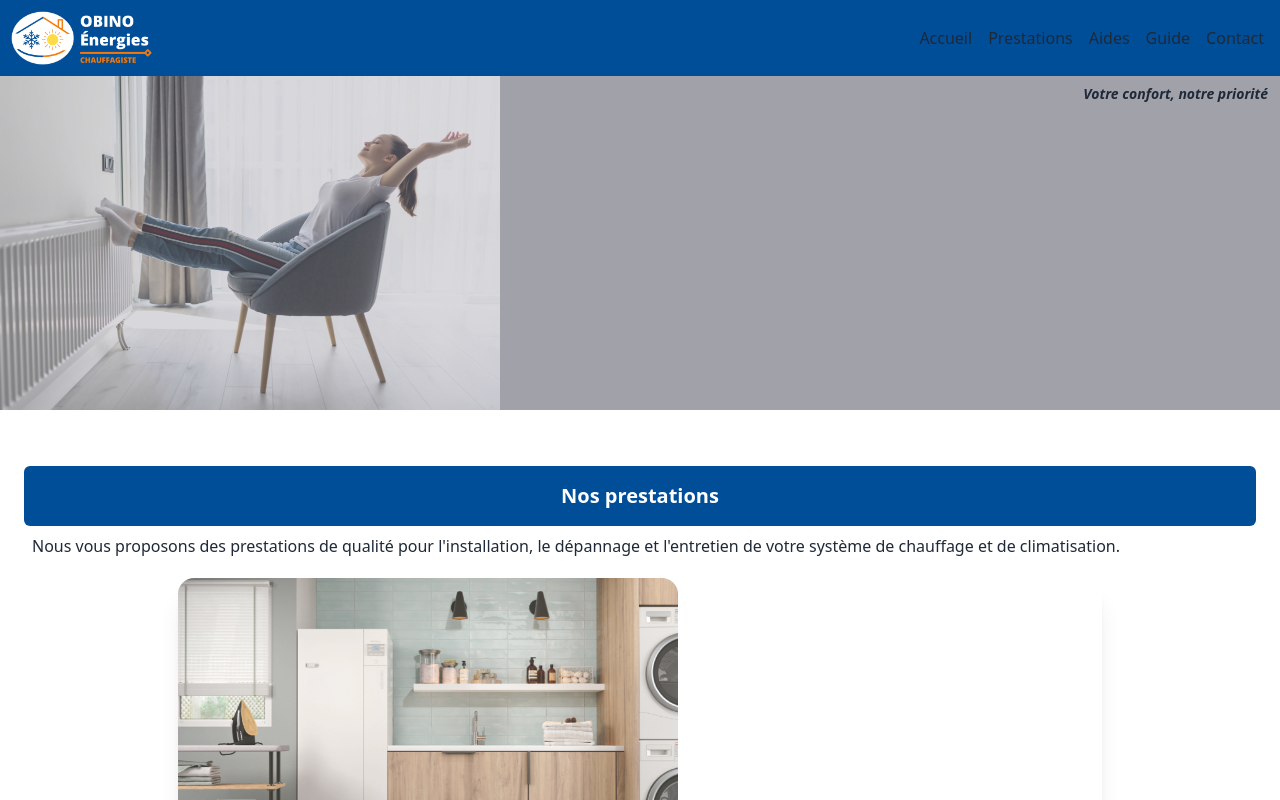
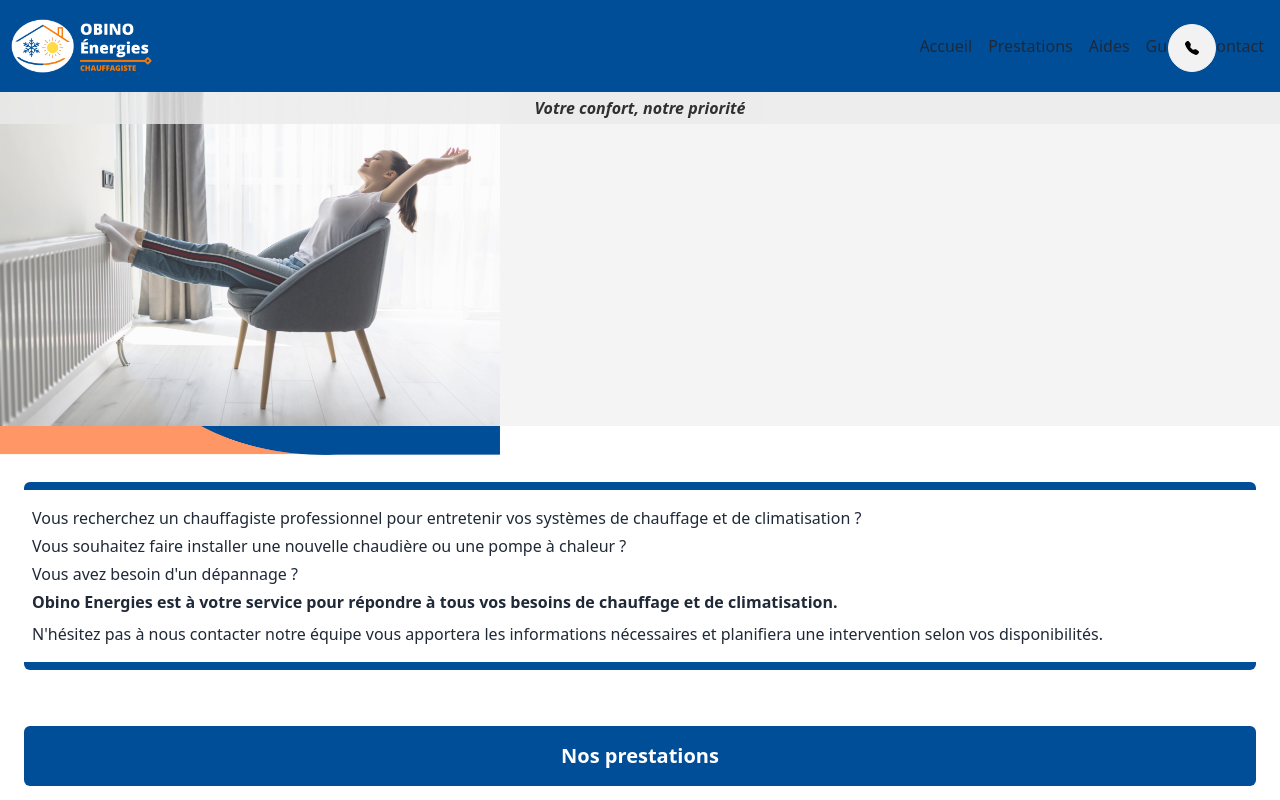
Before and after one commit to Jeremy-Nourri/Obinoenergies, a Next.js app: page / in a window 1280 px wide. Shown: the top 800 px of the page. Built offline with nearby package versions, Linux system fonts and the light colour scheme.

Commit message:
style: add button tel in header and p in hero section

```diff
--- a/components/layout/Header.js
+++ b/components/layout/Header.js
@@ -2,12 +2,7 @@ import Link from "next/link";
 import Image from 'next/image'
 import { getCategories } from "@/data/dataServices";
 import { useState, useRef } from "react";
-// import { Open_Sans } from 'next/font/google'
-
-// const open = Open_Sans({
-//   subsets: ['latin'],
-//   variable: '--font-open',
-// })
+import { BsFillTelephoneFill } from "react-icons/bs";
 
 export default function Header() {
 
@@ -23,7 +18,7 @@ export default function Header() {
   }
 
   return (
-    <header className="flex justify-between items-center p-2 z-30 bg-blue">
+    <header className="flex justify-between items-center py-4 px-2 z-30 bg-blue">
       <Image
         src="/images/logo-background-blue-medium.png"
         alt="Obino Energies"
@@ -43,9 +38,15 @@ export default function Header() {
         </ul>
       </nav>
 
+      <button className=" btn btn-circle z-50 absolute top-0 right-0 mt-6 mr-16">
+        <BsFillTelephoneFill className="text-black" />
+      </button>
+
       <nav className="lg:hidden" aria-label="Obino énergies">
+
+
         <label
-          className="btn btn-circle swap swap-rotate z-50 fixed top-0 right-0 mt-3 mr-2"
+          className="btn btn-circle swap swap-rotate z-50 fixed top-0 right-0 mt-6 mr-2"
           htmlFor="menu-toggle"
         >
           {/* this hidden checkbox controls the state */}
--- a/components/sections/Hero.js
+++ b/components/sections/Hero.js
@@ -3,19 +3,47 @@ import Image from 'next/image'
 
 export default function Hero() {
   return (
-    <div id='Accueil' className="relative bg-zinc-400">
-      <p className="text-sm font-bold italic opacity-100 absolute top-2 right-3 z-10">
+    <>
+      <div id='Accueil' className="relative bg-zinc-100">
+        <p className="w-full text-center py-1 text-base font-bold italic opacity-80 absolute z-10 text-black bg-gray-light">
         Votre confort, notre priorité
-      </p>
+        </p>
+        <Image
+          src="/images/image-intro.jpg"
+          alt="Obino Energies"
+          width={500}
+          height={500}
+          className="opacity-80 " />
+
+      </div>
+
       <Image
-        src="/images/image-intro.jpg"
+        src="/images/banner-color.png"
         alt="Obino Energies"
         width={500}
         height={500}
-        className="opacity-60 "
       />
 
-    </div>
+      <div className="my-6 mx-6 py-4 px-2 text-justify border-y-8 rounded-md border-blue">
+        <p className="text-justify">
+          Vous recherchez un chauffagiste professionnel pour entretenir vos systèmes de chauffage et de climatisation ?
+        </p>
+        <p className="mt-1">
+          Vous souhaitez faire installer une nouvelle chaudière ou une pompe à chaleur ?
+        </p>
+        <p className="mt-1">
+          Vous avez besoin d'un dépannage ?
+        </p>
+        <p className="mt-1  font-semibold">
+          Obino Energies est à votre service pour répondre à tous vos besoins de chauffage et de climatisation.
+        </p>
+        <p className="mt-2">
+          N'hésitez pas à nous contacter notre équipe vous apportera les informations nécessaires et planifiera une intervention selon vos disponibilités.
+        </p>
+
+      </div>
+
+    </>
 
   )
 }
--- a/components/ui/CategorieTitle.js
+++ b/components/ui/CategorieTitle.js
@@ -1,4 +1,11 @@
 import PropTypes from 'prop-types';
+import { Open_Sans } from 'next/font/google'
+
+const open = Open_Sans({
+  subsets: ['latin'],
+  variable: '--font-open',
+})
+
 
 export default function CategorieTittle({ text }) {
   return (
```
Also changed, not shown: public/images/banner-color.png (added), 1 other file (tests, documents, lock files or other folders).
